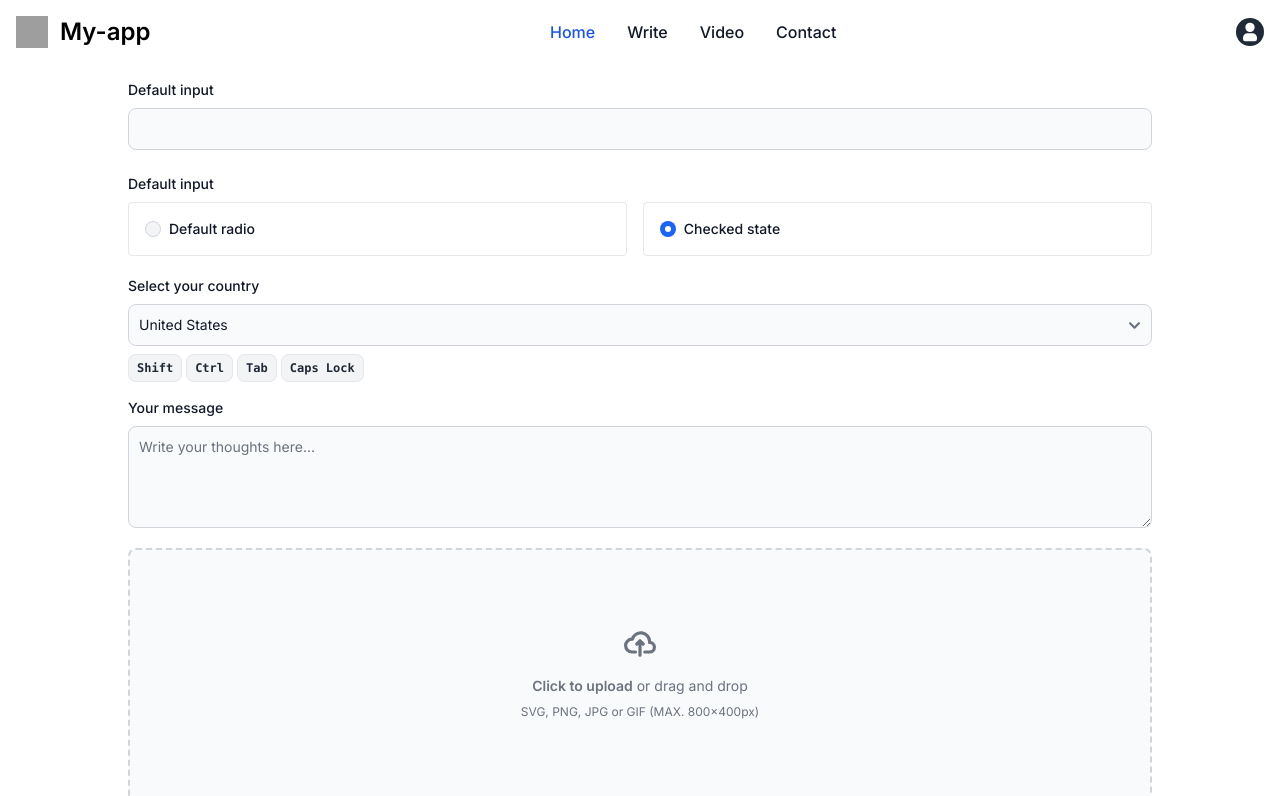
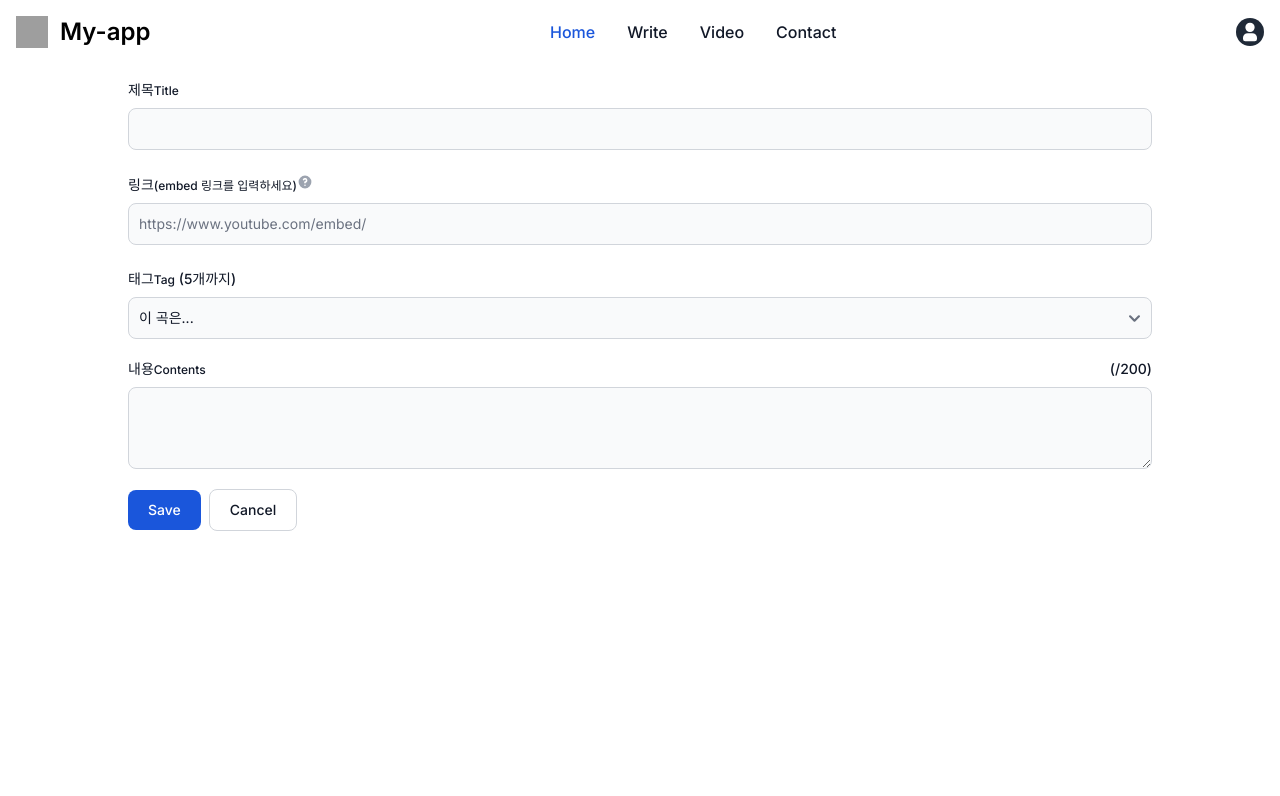
Before and after one commit to hi-aa/next-my-app, a Next.js app: page /write in a window 1280 px wide. Shown: the top 796 px of the page. Built offline with nearby package versions, Linux system fonts and the light colour scheme; grey boxes are pictures that could not be loaded.

Commit message:
화면(임시저장)

```diff
--- a/app/(gnb)/video/page.tsx
+++ b/app/(gnb)/video/page.tsx
@@ -16,7 +16,9 @@ export default async function Videos() {
             <iframe
               width={560}
               height={315}
-              src={`https://www.youtube.com/embed/7MNlLXdEUwc?si=yFvhHJMBACaj-nAX`}
+              // src={`https://www.youtube.com/embed/7MNlLXdEUwc?si=yFvhHJMBACaj-nAX`}
+              // src={`https://youtu.be/nKm6EoOlXvg?si=eYT3m6--oFjwPnTj`}
+              src={`https://www.youtube.com/embed/nKm6EoOlXvg?si=yb9Mf69fe9eN2FFV`}
               className="w-full h-full rounded-t-lg"
             ></iframe>
           </div>
--- a/app/(gnb)/write/page.tsx
+++ b/app/(gnb)/write/page.tsx
@@ -1,11 +1,14 @@
 import { addVideo } from "@/api/sample-api";
+import Tags from "@/components/gnb/write/tag";
 import { revalidatePath } from "next/cache";
+import Image from "next/image";
 import React from "react";
+import { text } from "stream/consumers";
 
 export default async function WriteList() {
   // const fileRef = React.useRef<HTMLInputElement>(null);
 
-  const test = async () => {
+  const saveVideo = async () => {
     "use server";
     try {
       await addVideo({
@@ -23,23 +26,86 @@ export default async function WriteList() {
 
   return (
     <>
-      <form className="max-w-5xl mx-auto text-left" action={test}>
-        {/* input */}
+      <form className="max-w-5xl mx-auto text-left" action={saveVideo}>
+        {/* Title */}
         <div className="mb-6">
           <label
-            htmlFor="default-input"
+            htmlFor="title"
             className="block mb-2 text-sm font-medium text-gray-900 dark:text-white"
           >
-            Default input
+            제목<span className="text-xs">Title</span>
           </label>
           <input
             type="text"
-            id="default-input"
+            id="title"
+            name="title"
             className="bg-gray-50 border border-gray-300 text-gray-900 text-sm rounded-lg focus:ring-blue-500 focus:border-blue-500 block w-full p-2.5 dark:bg-gray-700 dark:border-gray-600 dark:placeholder-gray-400 dark:text-white dark:focus:ring-blue-500 dark:focus:border-blue-500"
           />
         </div>
+        {/* url */}
+        <div className="mb-6">
+          <label
+            htmlFor="url"
+            className="block mb-2 text-sm font-medium text-gray-900 dark:text-white"
+          >
+            {/* <p> */}
+            링크
+            <span className="text-xs">(embed 링크를 입력하세요)</span>
+            <div className="group inline">
+              <button
+                // data-popover-target="popover-description"
+                // data-popover-placement="bottom-end"
+                type="button"
+                // className="group"
+              >
+                <svg
+                  className="w-4 h-4 text-gray-400 hover:text-gray-500"
+                  aria-hidden="true"
+                  fill="currentColor"
+                  viewBox="0 0 20 20"
+                  xmlns="http://www.w3.org/2000/svg"
+                >
+                  <path
+                    fillRule="evenodd"
+                    d="M18 10a8 8 0 11-16 0 8 8 0 0116 0zm-8-3a1 1 0 00-.867.5 1 1 0 11-1.731-1A3 3 0 0113 8a3.001 3.001 0 01-2 2.83V11a1 1 0 11-2 0v-1a1 1 0 011-1 1 1 0 100-2zm0 8a1 1 0 100-2 1 1 0 000 2z"
+                    clipRule="evenodd"
+                  ></path>
+                </svg>
+                <span className="sr-only">Show information button</span>
+              </button>
+              <div
+                // data-popover
+                // id="popover-user-profile"
+                role="tooltip"
+                // invisible
+                // opacity-0
+                className="invisible opacity-0 group-hover:visible group-hover:opacity-100 z-10 absolute left-1/2 transform -translate-x-1/2 block w-3/5 h-3/5 text-sm text-gray-500 transition-opacity duration-300 bg-white border border-gray-200 rounded-lg shadow-sm dark:text-gray-400 dark:bg-gray-800 dark:border-gray-600"
+              >
+                <div className="p-3">
+                  <div className="flex">
+                    <Image
+                      src="/youtube.png"
+                      alt="guide"
+                      width={300}
+                      height={200}
+                    />
+                  </div>
+                </div>
+                <div data-popper-arrow></div>
+              </div>
+            </div>
+            {/* </p> */}
+          </label>
+          <input
+            type="text"
+            id="url"
+            name="url"
+            className="bg-gray-50 border border-gray-300 text-gray-900 text-sm rounded-lg focus:ring-blue-500 focus:border-blue-500 block w-full p-2.5 dark:bg-gray-700 dark:border-gray-600 dark:placeholder-gray-400 dark:text-white dark:focus:ring-blue-500 dark:focus:border-blue-500"
+            placeholder="https://www.youtube.com/embed/"
+          />
+        </div>
         {/* radio */}
-        <div className="">
+        {/* <div className="">
           <label
             htmlFor="default-input"
             className="block mb-2 text-sm font-medium text-gray-900 dark:text-white"
@@ -79,58 +145,31 @@ export default async function WriteList() {
               Checked state
             </label>
           </div>
-        </div>
+        </div> */}
         {/* select */}
         <div className="mb-5">
-          <label
-            htmlFor="countries"
-            className="block mb-2 text-sm font-medium text-gray-900 dark:text-white"
-          >
-            Select your country
-          </label>
-          <select
-            id="countries"
-            className="bg-gray-50 border border-gray-300 text-gray-900 text-sm rounded-lg focus:ring-blue-500 focus:border-blue-500 block w-full p-2.5 dark:bg-gray-700 dark:border-gray-600 dark:placeholder-gray-400 dark:text-white dark:focus:ring-blue-500 dark:focus:border-blue-500"
-          >
-            <option>United States</option>
-            <option>Canada</option>
-            <option>France</option>
-            <option>Germany</option>
-          </select>
-
-          <div className="mt-2">
-            <kbd className="px-2 py-1.5 mr-1 text-xs font-semibold text-gray-800 bg-gray-100 border border-gray-200 rounded-lg dark:bg-gray-600 dark:text-gray-100 dark:border-gray-500">
-              Shift
-            </kbd>
-            <kbd className="px-2 py-1.5 mr-1 text-xs font-semibold text-gray-800 bg-gray-100 border border-gray-200 rounded-lg dark:bg-gray-600 dark:text-gray-100 dark:border-gray-500">
-              Ctrl
-            </kbd>
-            <kbd className="px-2 py-1.5 mr-1 text-xs font-semibold text-gray-800 bg-gray-100 border border-gray-200 rounded-lg dark:bg-gray-600 dark:text-gray-100 dark:border-gray-500">
-              Tab
-            </kbd>
-            <kbd className="px-2 py-1.5 mr-1 text-xs font-semibold text-gray-800 bg-gray-100 border border-gray-200 rounded-lg dark:bg-gray-600 dark:text-gray-100 dark:border-gray-500">
-              Caps Lock
-            </kbd>
-          </div>
+          <Tags />
         </div>
         {/* textarea */}
         <div className="mb-5">
           <label
-            htmlFor="message"
+            htmlFor="contents"
             className="block mb-2 text-sm font-medium text-gray-900 dark:text-white"
           >
-            Your message
+            내용<span className="text-xs">Contents</span>
+            <span className="float-right">(/200)</span>
           </label>
           <textarea
-            id="message"
-            rows={4}
+            id="contents"
+            name="contents"
+            rows={3}
+            maxLength={200}
             className="block p-2.5 w-full text-sm text-gray-900 bg-gray-50 rounded-lg border border-gray-300 focus:ring-blue-500 focus:border-blue-500 dark:bg-gray-700 dark:border-gray-600 dark:placeholder-gray-400 dark:text-white dark:focus:ring-blue-500 dark:focus:border-blue-500"
-            placeholder="Write your thoughts here..."
           ></textarea>
         </div>
         {/* file */}
         <div className="mb-5">
-          <div className="flex items-center justify-center w-full">
+          {/* <div className="flex items-center justify-center w-full">
             <label
               htmlFor="dropzone-file"
               className="flex flex-col items-center justify-center w-full h-64 border-2 border-gray-300 border-dashed rounded-lg cursor-pointer bg-gray-50 dark:hover:bg-gray-800 dark:bg-gray-700 hover:bg-gray-100 dark:border-gray-600 dark:hover:border-gray-500 dark:hover:bg-gray-600"
@@ -161,7 +200,7 @@ export default async function WriteList() {
               </div>
               <input id="dropzone-file" type="file" className="hidden" />
             </label>
-          </div>
+          </div> */}
 
           {/* <label
             className="block mb-2 text-sm font-medium text-gray-900 dark:text-white"
--- /dev/null
+++ b/components/gnb/write/tag.tsx
@@ -0,0 +1,80 @@
+"use client";
+import { ChangeEvent, useState } from "react";
+
+export default function Tags() {
+  const maxLength = 5;
+  const tags = ["감성", "장기자랑", "숨듣명", "과몰입", "내 장례식 브금"]; // base 데이터 만들기?
+  const [values, setValues] = useState(Array<string>);
+
+  const addTag = (e: ChangeEvent<HTMLSelectElement>) => {
+    if (!e.target.value) {
+      return;
+    }
+
+    setValues((prev) =>
+      [...prev, e.target.value].filter((_, i) => {
+        // max초과 시 앞에서 삭제
+        const length = prev.length + 1;
+        return length <= maxLength || i >= length - maxLength;
+      })
+    );
+  };
+
+  const removeTag = (value: string) => {
+    setValues((prev) => prev.filter((v) => v !== value));
+  };
+
+  return (
+    <>
+      <label
+        htmlFor="tag"
+        className="block mb-2 text-sm font-medium text-gray-900 dark:text-white"
+      >
+        태그<span className="text-xs">Tag</span> ({maxLength}개까지)
+      </label>
+      <select
+        id="tag"
+        onChange={addTag}
+        className="bg-gray-50 border border-gray-300 text-gray-900 text-sm rounded-lg focus:ring-blue-500 focus:border-blue-500 block w-full p-2.5 dark:bg-gray-700 dark:border-gray-600 dark:placeholder-gray-400 dark:text-white dark:focus:ring-blue-500 dark:focus:border-blue-500"
+      >
+        <option value="">이 곡은...</option>
+        {tags.map((v, i) => (
+          <option key={i} value={v}>
+            {v}
+          </option>
+        ))}
+      </select>
+
+      <div className="mt-2">
+        {values.map((v, i) => (
+          <kbd
+            key={i}
+            className="inline-flex items-center px-2 py-1.5 mr-1 text-xs font-semibold text-gray-800 bg-gray-100 border border-gray-200 rounded-lg dark:bg-gray-600 dark:text-gray-100 dark:border-gray-500"
+          >
+            {v}
+            &nbsp;
+            <svg
+              className="w-4 h-4"
+              aria-hidden="true"
+              xmlns="http://www.w3.org/2000/svg"
+              width="24"
+              height="24"
+              fill="none"
+              viewBox="0 0 24 24"
+              onClick={() => removeTag(v)}
+            >
+              <path
+                stroke="currentColor"
+                strokeLinecap="round"
+                strokeLinejoin="round"
+                strokeWidth="2"
+                d="M6 18 17.94 6M18 18 6.06 6"
+              />
+            </svg>
+            <input type="hidden" name="tag" value={v} />
+          </kbd>
+        ))}
+      </div>
+    </>
+  );
+}
```
Also changed, not shown: public/youtube.png (added).
